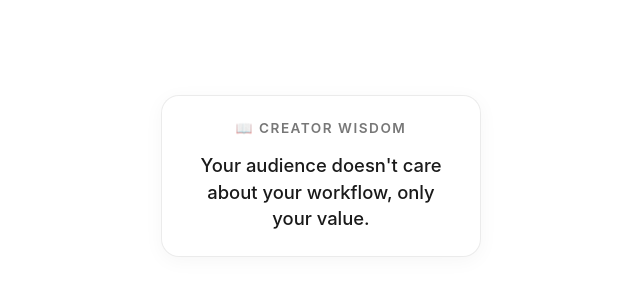
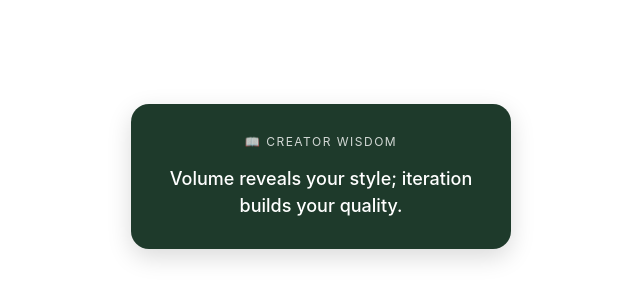
Before and after one commit to jasmeetjolly45-cmd/creator-wisdom-widget, a plain HTML site: page index.html in a window 1280 px wide. Shown: the part 224-524 px from the top of the page, without its empty margins (319-959 px from the left). Drawn offline with Linux system fonts and the light colour scheme.

Commit message:
Update index.html

```diff
--- a/index.html
+++ b/index.html
@@ -1,101 +1,63 @@
 <!DOCTYPE html>
 <html lang="en">
 <head>
-  <meta charset="UTF-8" />
-  <meta name="viewport" content="width=device-width, initial-scale=1.0" />
+  <meta charset="UTF-8">
+  <meta name="viewport" content="width=device-width, initial-scale=1.0">
   <title>Creator Wisdom Widget</title>
   <style>
-    * {
-      box-sizing: border-box;
+    /* Remove body background & padding so only the card shows */
+    body {
       margin: 0;
       padding: 0;
-    }
-    body {
-      background-color: transparent;
-      font-family: -apple-system, BlinkMacSystemFont, "Segoe UI", Roboto, sans-serif;
+      background-color: transparent; /* Removes outer white canvas */
       display: flex;
       justify-content: center;
       align-items: center;
-      height: 100vh;
-      color: #2f2f2f;
-      padding: 15px;
+      min-height: 100vh;
+      font-family: -apple-system, BlinkMacSystemFont, "Segoe UI", Roboto, Helvetica, Arial, sans-serif;
     }
+
+    /* Forest Green Card Styling */
     .card {
-      background: rgba(255, 255, 255, 0.45);
-      backdrop-filter: blur(12px);
-      -webkit-backdrop-filter: blur(12px);
-      border: 1px solid rgba(0, 0, 0, 0.08);
+      background-color: #1E3A2B; /* Deep Forest Green */
+      color: #FFFFFF; /* White Text */
+      padding: 30px;
       border-radius: 18px;
-      padding: 24px 28px;
+      box-shadow: 0 8px 24px rgba(0, 0, 0, 0.15);
+      text-align: center;
       max-width: 320px;
-      width: 100%;
-      text-align: center;
-      box-shadow: 0 4px 20px rgba(0, 0, 0, 0.04);
-      transition: all 0.3s ease;
+      width: 85%;
     }
+
     .header {
-      font-size: 0.85rem;
-      font-weight: 600;
+      font-size: 12px;
+      letter-spacing: 1.5px;
       text-transform: uppercase;
-      letter-spacing: 1.5px;
-      opacity: 0.65;
+      opacity: 0.8;
       margin-bottom: 16px;
       display: flex;
       align-items: center;
       justify-content: center;
       gap: 6px;
     }
-    .wisdom-text {
-      font-size: 1.15rem;
+
+    .quote {
+      font-size: 18px;
+      line-height: 1.5;
       font-weight: 500;
-      line-height: 1.45;
-      color: #1a1a1a;
-    }
-
-    /* Dark Mode support for Notion */
-    @media (prefers-color-scheme: dark) {
-      body {
-        color: #e0e0e0;
-      }
-      .card {
-        background: rgba(255, 255, 255, 0.05);
-        border: 1px solid rgba(255, 255, 255, 0.1);
-        box-shadow: 0 4px 20px rgba(0, 0, 0, 0.2);
-      }
-      .wisdom-text {
-        color: #f3f3f3;
-      }
     }
   </style>
 </head>
 <body>
 
   <div class="card">
-    <div class="header">📖 Creator Wisdom</div>
-    <div class="wisdom-text" id="wisdom">Loading lesson...</div>
+    <div class="header">
+      📖 CREATOR WISDOM
+    </div>
+    <div class="quote">
+      Volume reveals your style; iteration builds your quality.
+    </div>
   </div>
-
-  <script>
-    const lessons = [
-      "Your first 100 posts teach you more than your first 100 ideas.",
-      "Consistency builds trust long before high production value does.",
-      "Volume reveals your style; iteration builds your quality.",
-      "Clear positioning beats clever editing every single time.",
-      "Stop optimizing the hook until the core value is sharp.",
-      "Build a system for output, not just a list of ideas.",
-      "Creativity is a muscle trained by finishing things, not starting them.",
-      "Focus on serving 10 loyal viewers before chasing 10,000 random ones.",
-      "Your audience doesn't care about your workflow, only your value.",
-      "Small daily execution compounds faster than rare bursts of genius."
-    ];
-
-    function loadRandomLesson() {
-      const randomIndex = Math.floor(Math.random() * lessons.length);
-      document.getElementById('wisdom').innerText = lessons[randomIndex];
-    }
-
-    loadRandomLesson();
-  </script>
 
 </body>
 </html>
```
